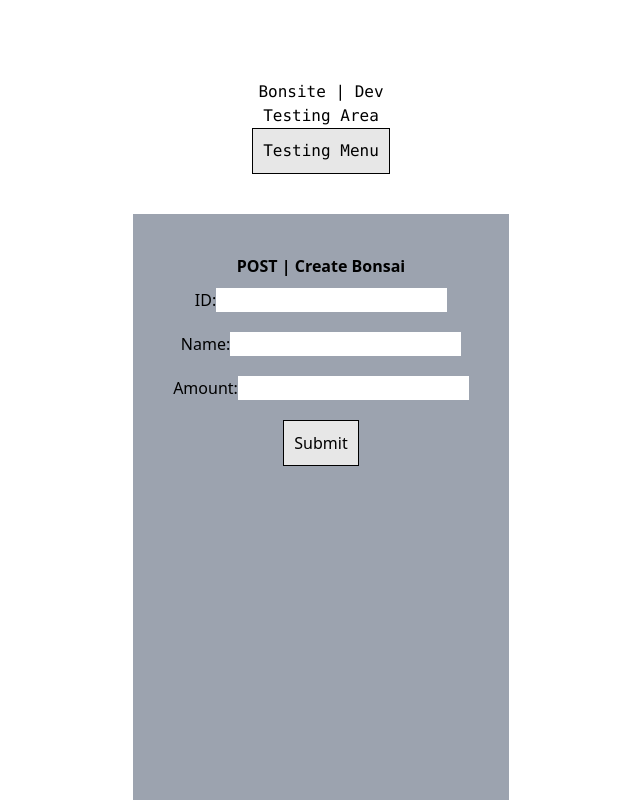
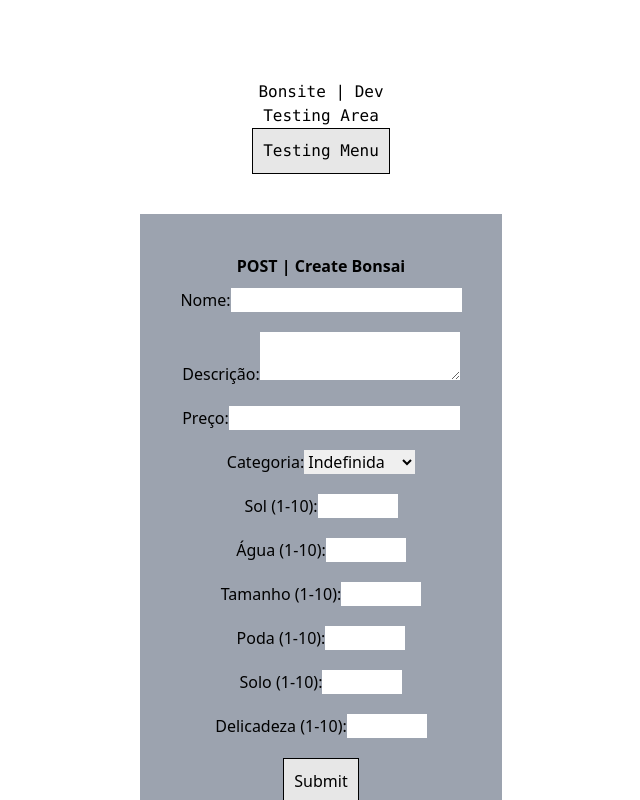
Before and after one commit to bonsite/bonsite, a Next.js app in the folder bonsite/: page /testing/database/post in a window 1280 px wide. Shown: the top 800 px of the page, without its empty margins (319-959 px from the left). Built offline with nearby package versions, Linux system fonts and the light colour scheme.

Commit message:
fix database testing interface for POST and GET ALL, it now works with the new database

```diff
--- a/bonsite/src/app/testing/database/_queries/post.tsx
+++ b/bonsite/src/app/testing/database/_queries/post.tsx
@@ -1,8 +1,8 @@
 import { db } from '@/database/db';
-import { bonsaiTable, InsertBonsai } from '@/database/schema';
+import { bonsaisTable, InsertBonsai } from '@/database/schema';
 
 export async function createBonsai(data: InsertBonsai) {
 
-  await db.insert(bonsaiTable).values(data);
+  await db.insert(bonsaisTable).values(data);
 
 }
--- a/bonsite/src/app/testing/database/api/get/all/route.tsx
+++ b/bonsite/src/app/testing/database/api/get/all/route.tsx
@@ -1,10 +1,10 @@
 import { NextResponse } from "next/server";
-import { getAllBonsai } from "../../../_queries/get";
+import { getAllBonsais } from "../../../_queries/get"
 
 export async function GET() {
     try {
         console.log('Fetching all bonsai...');
-        const bonsai = await getAllBonsai();
+        const bonsai = await getAllBonsais();
         console.log('Fetched bonsai list:', bonsai);
         return NextResponse.json({ success: true, data: bonsai }, { headers: { 'Cache-Control': 'no-store' } });
     } catch (error) {
--- a/bonsite/src/app/testing/database/get/all/page.tsx
+++ b/bonsite/src/app/testing/database/get/all/page.tsx
@@ -26,24 +26,54 @@ export default function AllBonsaiPage() {
 
     return (
         <div className='fullPageHorizontalCenterFlex'>
-            <div className='text-center mt-10 bg-gray-400 p-10'>
-                <h3 className='font-semibold'>GET | All Bonsai</h3>
+            <div className='text-center mt-10 bg-gray-400 p-10 rounded-md shadow-lg w-full max-w-4xl'>
+                <h3 className='font-semibold text-lg mb-4'>GET | All Bonsai</h3>
 
                 <div className='w-full'>
-                    <button onClick={fetchBonsai} className='simpleButton'>
+                    <button onClick={fetchBonsai} className='simpleButton mb-6'>
                         Fetch All Bonsai
                     </button>
 
-                    {message && <p>{message}</p>}
+                    {message && <p className='text-red-600'>{message}</p>}
 
                     {bonsai.length > 0 && (
-                        <ul>
-                            {bonsai.map((item) => (
-                                <li key={item.id}>
-                                    ID: {item.id}, Name: {item.name}, Amount: {item.amount}
-                                </li>
-                            ))}
-                        </ul>
+                        <div className="overflow-x-auto">
+                            <table className="min-w-full bg-white border border-gray-200">
+                                <thead>
+                                    <tr>
+                                        <th className="py-2 px-4 border-b">ID</th>
+                                        <th className="py-2 px-4 border-b">Name</th>
+                                        <th className="py-2 px-4 border-b">Description</th>
+                                        <th className="py-2 px-4 border-b">Price</th>
+                                        <th className="py-2 px-4 border-b">Category</th>
+                                        <th className="py-2 px-4 border-b">Sunlight</th>
+                                        <th className="py-2 px-4 border-b">Water</th>
+                                        <th className="py-2 px-4 border-b">Size</th>
+                                        <th className="py-2 px-4 border-b">Pruning</th>
+                                        <th className="py-2 px-4 border-b">Soil</th>
+                                        <th className="py-2 px-4 border-b">Delicacy</th>
+                                    </tr>
+                                </thead>
+                                <tbody>
+                                    {bonsai.map((item) => (
+                                        <tr key={item.id} className="hover:bg-gray-100 border-b">
+                                            <td className="py-2 px-4 border-r border-gray-300">{item.id}</td>
+                                            <td className="py-2 px-4 border-r border-gray-300">{item.nome}</td>
+                                            <td className="py-2 px-4 border-r border-gray-300">{item.descricao || 'N/A'}</td>
+                                            <td className="py-2 px-4 border-r border-gray-300">{typeof item.preco === 'number' ? item.preco.toFixed(2) : parseFloat(item.preco).toFixed(2)}</td>
+                                            <td className="py-2 px-4 border-r border-gray-300">{item.categoria}</td>
+                                            <td className="py-2 px-4 border-r border-gray-300">{item.sol || 'N/A'}</td>
+                                            <td className="py-2 px-4 border-r border-gray-300">{item.agua || 'N/A'}</td>
+                                            <td className="py-2 px-4 border-r border-gray-300">{item.tamanho || 'N/A'}</td>
+                                            <td className="py-2 px-4 border-r border-gray-300">{item.poda || 'N/A'}</td>
+                                            <td className="py-2 px-4 border-r border-gray-300">{item.solo || 'N/A'}</td>
+                                            <td className="py-2 px-4">{item.delicadeza || 'N/A'}</td>
+                                        </tr>
+                                    ))}
+                                    </tbody>
+
+                            </table>
+                        </div>
                     )}
                 </div>
             </div>
--- a/bonsite/src/app/testing/database/post/page.tsx
+++ b/bonsite/src/app/testing/database/post/page.tsx
@@ -10,9 +10,16 @@ export default function Page() {
         event.preventDefault();
 
         const formData = new FormData(event.currentTarget);
-        const id = formData.get('id');
-        const name = formData.get('name');
-        const amount = formData.get('amount');
+        const nome = formData.get('nome');
+        const descricao = formData.get('descricao');
+        const preco = formData.get('preco');
+        const categoria = formData.get('categoria');
+        const sol = formData.get('sol');
+        const agua = formData.get('agua');
+        const tamanho = formData.get('tamanho');
+        const poda = formData.get('poda');
+        const solo = formData.get('solo');
+        const delicadeza = formData.get('delicadeza');
 
         const response = await fetch('/testing/database/api/post', {
             method: 'POST',
@@ -20,9 +27,16 @@ export default function Page() {
                 'Content-Type': 'application/json',
             },
             body: JSON.stringify({
-                id: Number(id),
-                name: String(name),
-                amount: Number(amount),
+                nome: String(nome),
+                descricao: String(descricao),
+                preco: Number(preco),
+                categoria: String(categoria),
+                sol: sol ? Number(sol) : null,
+                agua: agua ? Number(agua) : null,
+                tamanho: tamanho ? Number(tamanho) : null,
+                poda: poda ? Number(poda) : null,
+                solo: solo ? Number(solo) : null,
+                delicadeza: delicadeza ? Number(delicadeza) : null,
             }),
         });
 
@@ -43,11 +57,11 @@ export default function Page() {
                     <form className='dbTestInputForm' onSubmit={handleSubmit}>
                         <div className='form-group'>
                             <label>
-                                ID:
+                                Nome:
                                 <input
                                     autoComplete="off"
-                                    type='number'
-                                    name='id'
+                                    type='text'
+                                    name='nome'
                                     required
                                     className='form-input'
                                 />
@@ -56,11 +70,23 @@ export default function Page() {
 
                         <div className='form-group'>
                             <label>
-                                Name:
+                                Descrição:
+                                <textarea
+                                    autoComplete="off"
+                                    name='descricao'
+                                    className='form-input'
+                                />
+                            </label>
+                        </div>
+
+                        <div className='form-group'>
+                            <label>
+                                Preço:
                                 <input
                                     autoComplete="off"
-                                    type='text'
-                                    name='name'
+                                    type='number'
+                                    step='0.01'
+                                    name='preco'
                                     required
                                     className='form-input'
                                 />
@@ -69,12 +95,96 @@ export default function Page() {
 
                         <div className='form-group'>
                             <label>
-                                Amount:
+                                Categoria:
+                                <select name='categoria' required className='form-input'>
+                                    <option value="Indefinida">Indefinida</option>
+                                    <option value="Frutíferas">Frutíferas</option>
+                                    <option value="Floríferas">Floríferas</option>
+                                    <option value="Perenes">Perenes</option>
+                                    <option value="Caducifólias">Caducifólias</option>
+                                </select>
+                            </label>
+                        </div>
+
+                        <div className='form-group'>
+                            <label>
+                                Sol (1-10):
                                 <input
                                     autoComplete="off"
                                     type='number'
-                                    name='amount'
-                                    required
+                                    name='sol'
+                                    min='1'
+                                    max='10'
+                                    className='form-input'
+                                />
+                            </label>
+                        </div>
+
+                        <div className='form-group'>
+                            <label>
+                                Água (1-10):
+                                <input
+                                    autoComplete="off"
+                                    type='number'
+                                    name='agua'
+                                    min='1'
+                                    max='10'
+                                    className='form-input'
+                                />
+                            </label>
+                        </div>
+
+                        <div className='form-group'>
+                            <label>
+                                Tamanho (1-10):
+                                <input
+                                    autoComplete="off"
+                                    type='number'
+                                    name='tamanho'
+                                    min='1'
+                                    max='10'
+                                    className='form-input'
+                                />
+                            </label>
+                        </div>
+
+                        <div className='form-group'>
+                            <label>
+                                Poda (1-10):
+                                <input
+                                    autoComplete="off"
+                                    type='number'
+                                    name='poda'
+                                    min='1'
+                                    max='10'
+                                    className='form-input'
+                                />
+                            </label>
+                        </div>
+
+                        <div className='form-group'>
+                            <label>
+                                Solo (1-10):
+                                <input
+                                    autoComplete="off"
+                                    type='number'
+                                    name='solo'
+                                    min='1'
+                                    max='10'
+                                    className='form-input'
+                                />
+                            </label>
+                        </div>
+
+                        <div className='form-group'>
+                            <label>
+                                Delicadeza (1-10):
+                                <input
+                                    autoComplete="off"
+                                    type='number'
+                                    name='delicadeza'
+                                    min='1'
+                                    max='10'
                                     className='form-input'
                                 />
                             </label>
```
Also changed, not shown: bonsite/src/app/testing/database/_queries/delete.tsx (+6 -6 lines), bonsite/src/app/testing/database/_queries/get.tsx (+5 -8 lines), bonsite/src/app/testing/database/_queries/put.tsx (+6 -6 lines).
